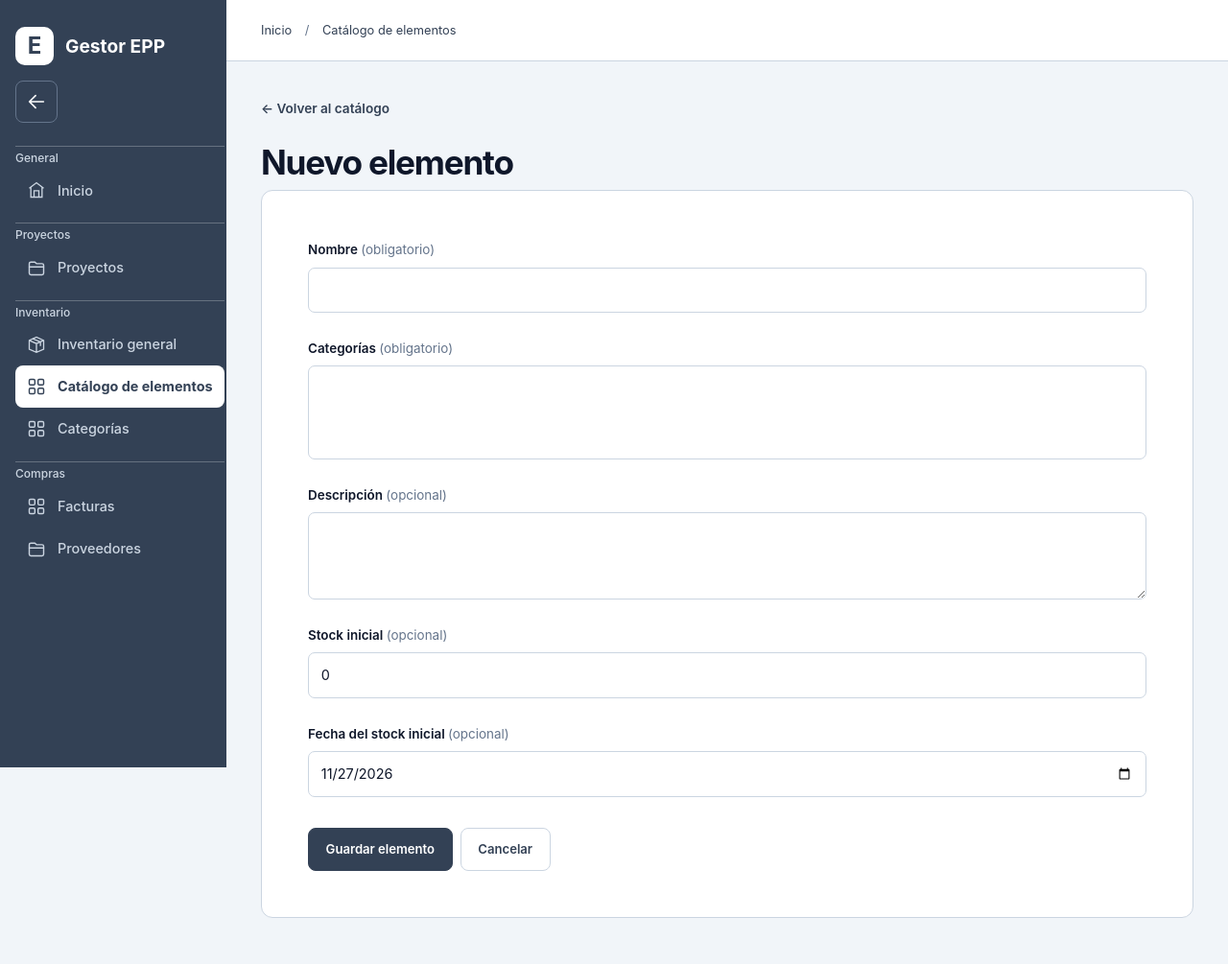
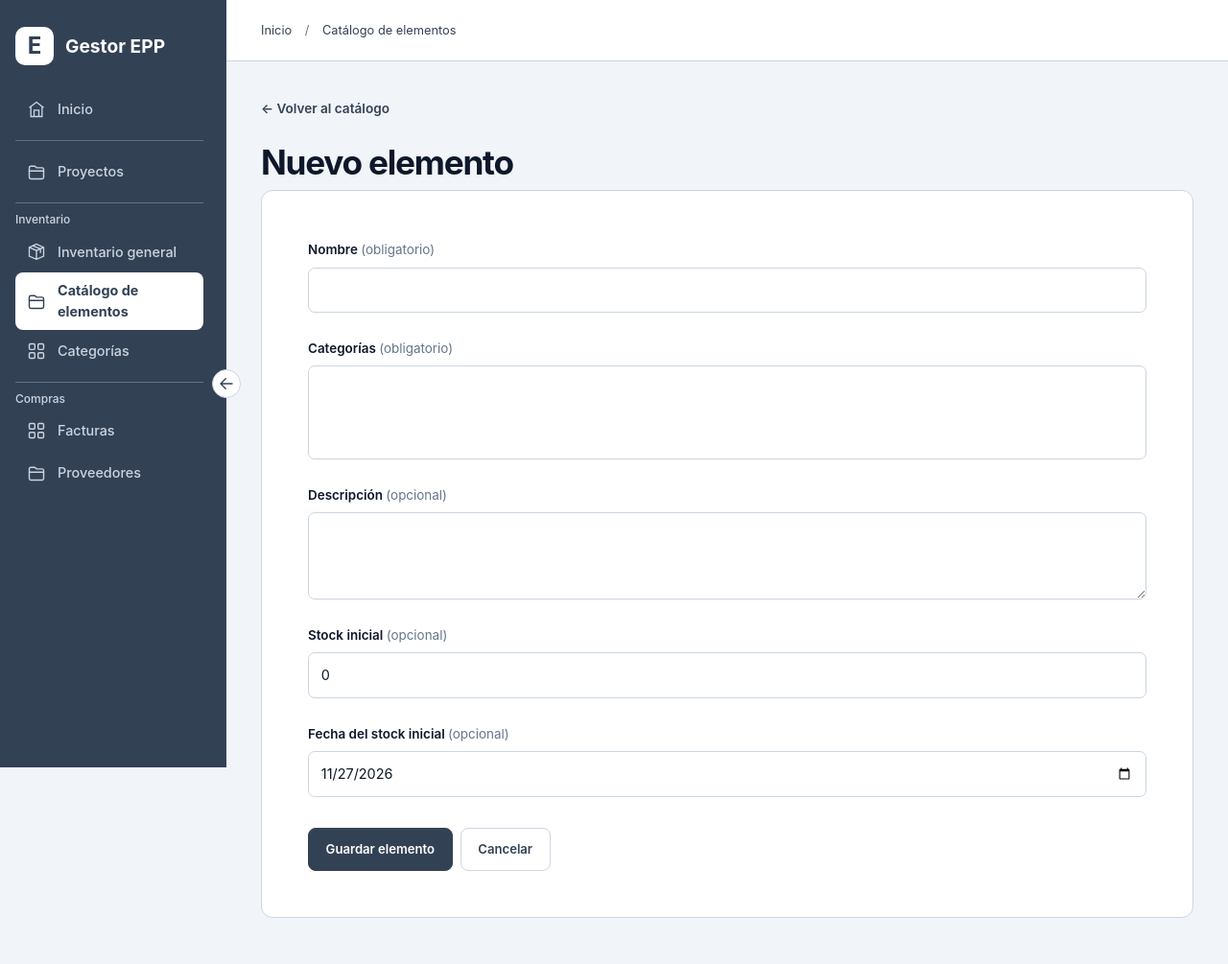
Before and after one commit to AlbertoCardenas19/gestor-epp, a Django app: page /catalogo/nuevo/ in a window 1280 px wide. Shown: the whole page at 96% size. Run offline with Django 5.2, Linux system fonts and the light colour scheme; data that the repository does not hold is empty; parts of the project's set-up code (start-up, migrations or seed data) failed here and were passed over.

Commit message:
Pulir etiquetas, separadores y control del sidebar

```diff
--- a/projects/static/projects/app.css
+++ b/projects/static/projects/app.css
@@ -12,6 +12,7 @@
   --cui-link-color-rgb: 51,65,85; --cui-link-hover-color-rgb: 15,23,42;
   --cui-link-hover-color: var(--app-text); --cui-light-rgb: 241,245,249;
   --sidebar-width: 236px;
+  --sidebar-narrow-width: 76px;
 }
 body { min-height: 100vh; font-family: -apple-system, BlinkMacSystemFont, 'Segoe UI', sans-serif; }
 a { text-underline-offset: .2em; }
@@ -19,20 +20,49 @@ a { text-underline-offset: .2em; }
 .brand { display: flex; align-items: center; gap: 12px; color: var(--app-surface); text-decoration: none; font-size: 1.2rem; font-weight: 700; white-space: nowrap; }
 .brand:hover { color: var(--app-surface); }
 .brand-mark { display: inline-grid; place-items: center; flex-shrink: 0; width: 40px; height: 40px; border-radius: 10px; background: var(--app-surface); color: var(--app-primary); font-size: 1.5rem; }
-.app-sidebar nav { display: grid; gap: 12px; margin-top: 24px; }
-.sidebar-group-title { margin: 0 0 4px; padding: 5px 0 0; border-top: 1px solid #ffffff40; color: var(--app-border); font-size: .75rem; letter-spacing: normal; }
-.sidebar-link-short { display: none; }
+.app-sidebar nav { display: grid; margin-top: 24px; }
+.sidebar-group + .sidebar-group { border-top: 1px solid #ffffff40; margin-top: 10px; padding-top: 10px; }
+.sidebar-group-title { margin: 0 0 4px; color: var(--app-border); font-size: .75rem; letter-spacing: normal; }
+.sidebar-link-label { white-space: normal; }
 .app-sidebar .nav-link { height: auto; min-height: 44px; padding-block: 8px; }
 .nav-link { display: flex; align-items: center; gap: 12px; padding: 13px 12px; color: var(--app-border); border-radius: 8px; text-decoration: none; font-size: .9rem; font-weight: 500; white-space: nowrap; }
 .nav-link::before { content: ''; flex-shrink: 0; width: 20px; height: 20px; background: currentColor; mask: url('folder.svg') center / contain no-repeat; }
 .nav-home::before { mask-image: url('home.svg'); }
 .nav-stock::before { mask-image: url('stock.svg'); }
-.nav-purchases::before,.nav-catalog::before { mask-image: url('grid.svg'); }
+.nav-categories::before,.nav-purchases::before { mask-image: url('grid.svg'); }
 .nav-link:hover { color: var(--app-surface); background: var(--app-secondary); }
 .nav-link.active { background: var(--app-surface); color: var(--app-primary); font-weight: 650; }
-.sidebar-toggle { display: flex; align-items: center; justify-content: center; padding: 10px; background: var(--app-primary); color: var(--app-surface); border: 1px solid var(--app-secondary); border-radius: 8px; font-size: .8rem; }
+.sidebar-toggle {
+  position: fixed;
+  z-index: 11;
+  top: 50%;
+  left: var(--sidebar-width);
+  transform: translate(-50%, -50%);
+  display: grid;
+  place-items: center;
+  width: 44px;
+  height: 44px;
+  padding: 0;
+  border: 0;
+  background: transparent;
+  color: var(--app-primary);
+  transition: left .24s ease;
+}
+.sidebar-toggle::before {
+  content: '';
+  position: absolute;
+  inset: 7px;
+  border: 1px solid var(--app-border);
+  border-radius: 50%;
+  background: var(--app-surface);
+}
 .sidebar-toggle[hidden] { display: none; }
-.sidebar-toggle:hover { background: var(--app-secondary); }
+.sidebar-toggle:hover::before { background: var(--app-background); }
+.sidebar-toggle:focus-visible { outline: none; }
+.sidebar-toggle:focus-visible::before { outline: 2px solid var(--app-primary); box-shadow: 0 0 0 4px var(--app-surface); }
+.sidebar-toggle:has(+ .sidebar-narrow) { left: var(--sidebar-narrow-width); }
+.sidebar-toggle:has(+ .app-sidebar.hide) { left: 24px; }
+.sidebar-toggle[aria-expanded="false"] svg { transform: rotate(180deg); }
 .app-workspace { margin-left: var(--sidebar-width); min-height: 100vh; display: flex; flex-direction: column; min-width: 0; }
 .app-topbar { background: var(--app-surface); border-bottom: 1px solid var(--cui-border-color); padding: 22px 36px; font-size: .8rem; overflow-wrap: anywhere; color: var(--app-secondary); }
 .app-topbar a { color: var(--app-primary); text-decoration: none; }
@@ -92,7 +122,7 @@ h2,h3 { letter-spacing: -.02em; }
 .pagination .page-link { display: inline-flex; align-items: center; justify-content: center; min-width: 2.5rem; min-height: 2.5rem; padding: .5rem .75rem; border-radius: .5rem !important; font-size: .82rem; line-height: 1.2; }
 .pagination .page-link:focus-visible { outline: 3px solid var(--app-primary); outline-offset: 2px; box-shadow: none; }
 @media (max-width: 767px) {
-  .app-workspace { margin-left: 76px; }
+  .app-workspace { margin-left: var(--sidebar-narrow-width); }
   .app-sidebar { box-shadow: 3px 0 12px #0002; }
   .workspace-content { padding: 24px 16px 36px; }
   .app-topbar { padding: 18px 16px; }
@@ -106,8 +136,6 @@ h2,h3 { letter-spacing: -.02em; }
 .cards-controls select[name="per_page"] { min-width: 5rem; }
 
 /* Separación de tareas y control independiente del menú. */
-.sidebar-toggle { width: 44px; height: 44px; flex-shrink: 0; margin-top: 16px; align-self: flex-start; }
-.sidebar-toggle svg { flex-shrink: 0; }
 /* Franjas y contraste de las tablas con la paleta común. */
 .table { --cui-table-color: var(--app-text); --cui-table-bg: var(--app-surface); --cui-table-border-color: var(--app-border);
   --cui-table-striped-bg: #E2E8F0; --cui-table-striped-color: var(--app-text); }
@@ -123,13 +151,12 @@ h2,h3 { letter-spacing: -.02em; }
 
 /* La tabla contrasta con el fondo frío de la página. */
 .table { --cui-table-bg: #FFFFFF; }
-/* Alturas constantes: la flecha permanece a la misma altura al contraer. */
 .nav-link { height: 48px; min-height: 48px; }
 .app-sidebar { transition: width .24s ease; }
 .app-workspace { transition: margin-left .24s ease; }
-.sidebar-toggle svg { transition: transform .24s ease; }
+.sidebar-toggle svg { position: relative; transition: transform .24s ease; }
 @media (prefers-reduced-motion: reduce) {
-  .app-sidebar, .app-workspace, .sidebar-toggle svg { transition: none; }
+  .app-sidebar, .app-workspace, .sidebar-toggle, .sidebar-toggle svg { transition: none; }
 }
 .errorlist { list-style: none; padding-left: 0; margin-bottom: .5rem; }
 
@@ -143,18 +170,16 @@ h2,h3 { letter-spacing: -.02em; }
 
 /* Keep the chosen icon rail on phones too, using CoreUI's official narrow API.
    An empty mobile token disables the library's alternative off-canvas mode. */
-.sidebar.app-sidebar { --cui-is-mobile: initial; --cui-sidebar-width: 236px; --cui-sidebar-narrow-width: 76px; padding: 28px 16px; }
-.sidebar.app-sidebar:not(.sidebar-end) { margin-inline-start: 0; }
-.sidebar.app-sidebar.sidebar-narrow { width: 76px; overflow-y: auto; }
+.sidebar.app-sidebar { --cui-is-mobile: initial; --cui-sidebar-width: var(--sidebar-width); --cui-sidebar-narrow-width: var(--sidebar-narrow-width); padding: 28px 24px 28px 16px; }
+.sidebar.app-sidebar:not(.sidebar-end):not(.hide) { margin-inline-start: 0; }
+.sidebar.app-sidebar.sidebar-narrow { width: var(--sidebar-narrow-width); padding-left: 10px; }
 .sidebar-narrow .brand-copy { display: none; }
 .sidebar-narrow .sidebar-group-title { font-size: .56rem; text-align: center; }
-.sidebar-narrow .nav-link { flex-direction: column; justify-content: center; gap: 2px; padding: 4px 0; }
+.sidebar-narrow .nav-link { justify-content: center; padding: 8px 0; }
 .sidebar-narrow .sidebar-link-label { display: none; }
-.sidebar-narrow .sidebar-link-short { display: block; font-size: .56rem; line-height: 1.1; }
-.sidebar-narrow .sidebar-toggle svg { transform: rotate(180deg); }
-.sidebar-narrow ~ .app-workspace { margin-left: 76px; }
+.sidebar-narrow ~ .app-workspace { margin-left: var(--sidebar-narrow-width); }
 .sidebar-toggle svg { pointer-events: none; }
-@media (max-width: 767px) { .app-sidebar ~ .app-workspace { margin-left: 76px; } }
+@media (max-width: 767px) { .app-sidebar ~ .app-workspace { margin-left: var(--sidebar-narrow-width); } }
 .business-filters { max-width: 16rem; }
 .datatable-shell, .datatable-shell .card-body { min-width: 0; }
 .dt-container { min-width: 0; font-size: .85rem; }
--- a/projects/static/projects/components.js
+++ b/projects/static/projects/components.js
@@ -28,7 +28,7 @@
 
   const sidebar = document.querySelector('#sidebar');
   if (!sidebar) return;
-  const button = sidebar.querySelector('.sidebar-toggle');
+  const button = document.querySelector('.sidebar-toggle');
   const component = coreui.Sidebar.getOrCreateInstance(sidebar);
   const mobile = matchMedia('(max-width: 767px)');
   let collapsed = mobile.matches;
@@ -37,10 +37,15 @@
     if (!mobile.matches && saved !== null) collapsed = saved === 'collapsed';
   } catch (_) {}
   if (collapsed) component.narrow();
+  button.addEventListener('click', () => {
+    if (sidebar.classList.contains('hide')) component.show();
+    else component.toggleNarrow();
+  });
   function sync() {
     const narrow = sidebar.classList.contains('sidebar-narrow');
-    const label = narrow ? 'Expandir menú' : 'Contraer menú';
-    button.setAttribute('aria-expanded', String(!narrow));
+    const expanded = !narrow && !sidebar.classList.contains('hide');
+    const label = expanded ? 'Contraer menú' : 'Expandir menú';
+    button.setAttribute('aria-expanded', String(expanded));
     button.setAttribute('aria-label', label);
     button.title = label;
     if (!mobile.matches) {
--- a/projects/templates/projects/base.html
+++ b/projects/templates/projects/base.html
@@ -17,9 +17,9 @@
 </head>
 <body>
   <a class="visually-hidden-focusable skip-link" href="#contenido">Ir al contenido</a>
+  <button class="sidebar-toggle" type="button" aria-controls="sidebar" aria-expanded="true" aria-label="Contraer menú" title="Contraer menú" hidden><svg aria-hidden="true" width="18" height="18" viewBox="0 0 24 24" fill="none" stroke="currentColor" stroke-width="1.8" stroke-linecap="round" stroke-linejoin="round"><path d="M20 12H4m7-7-7 7 7 7"/></svg></button>
   <aside class="sidebar app-sidebar" id="sidebar">
     <a class="brand" aria-label="Gestor EPP: inicio" href="{% url 'projects:home' %}"><span class="brand-mark" aria-hidden="true">E</span><span class="brand-copy">Gestor EPP</span></a>
-    <button class="sidebar-toggle" type="button" data-coreui-toggle="narrow" aria-controls="sidebar" aria-expanded="true" aria-label="Contraer menú" title="Contraer menú" hidden><svg aria-hidden="true" width="22" height="22" viewBox="0 0 24 24" fill="none" stroke="currentColor" stroke-width="1.8" stroke-linecap="round" stroke-linejoin="round"><path d="M20 12H4m7-7-7 7 7 7"/></svg></button>
     {% include 'projects/sidebar_nav.html' %}
   </aside>
   <div class="app-workspace">
--- a/projects/templates/projects/sidebar_nav.html
+++ b/projects/templates/projects/sidebar_nav.html
@@ -1,18 +1,17 @@
 <nav aria-label="Principal">
   {% for group in navigation.groups %}
-    <section aria-labelledby="sidebar-group-{{ forloop.counter }}">
-      <h2 class="sidebar-group-title" id="sidebar-group-{{ forloop.counter }}">{{ group.title }}</h2>
+    <div class="sidebar-group"{% if group.title %} role="group" aria-labelledby="sidebar-group-{{ forloop.counter }}"{% endif %}>
+      {% if group.title %}<h2 class="sidebar-group-title" id="sidebar-group-{{ forloop.counter }}">{{ group.title }}</h2>{% endif %}
       <ul class="list-unstyled mb-0">
         {% for link in group.links %}
           <li class="nav-item">
             <a class="nav-link nav-{{ link.icon }}{% if link.current %} active{% endif %}" href="{{ link.url }}"
                aria-label="{{ link.label }}" title="{{ link.label }}"{% if link.current %} aria-current="{{ link.current }}"{% endif %}>
               <span class="sidebar-link-label">{{ link.label }}</span>
-              <span class="sidebar-link-short" aria-hidden="true">{{ link.short_label }}</span>
             </a>
           </li>
         {% endfor %}
       </ul>
-    </section>
+    </div>
   {% endfor %}
 </nav>
--- a/projects/templatetags/navigation.py
+++ b/projects/templatetags/navigation.py
@@ -4,16 +4,16 @@ from django.urls import reverse
 register = template.Library()
 
 GROUPS = (
-    ('General', (('projects:home', 'Inicio', 'Inicio', 'home'),)),
-    ('Proyectos', (('projects:list', 'Proyectos', 'Proyectos', 'projects'),)),
+    (None, (('projects:home', 'Inicio', 'home'),)),
+    (None, (('projects:list', 'Proyectos', 'projects'),)),
     ('Inventario', (
-        ('stock:list', 'Inventario general', 'Stock', 'stock'),
-        ('catalog:list', 'Catálogo de elementos', 'Catálogo', 'catalog'),
-        ('catalog:categories', 'Categorías', 'Categorías', 'catalog'),
+        ('stock:list', 'Inventario general', 'stock'),
+        ('catalog:list', 'Catálogo de elementos', 'catalog'),
+        ('catalog:categories', 'Categorías', 'categories'),
     )),
     ('Compras', (
-        ('purchases:list', 'Facturas', 'Facturas', 'purchases'),
-        ('purchases:suppliers', 'Proveedores', 'Proveedor', 'projects'),
+        ('purchases:list', 'Facturas', 'purchases'),
+        ('purchases:suppliers', 'Proveedores', 'projects'),
     )),
 )
 
@@ -45,8 +45,8 @@ def sidebar_navigation(match):
     active = None
     for title, definitions in GROUPS:
         links = []
-        for route, label, short_label, icon in definitions:
-            link = {'label': label, 'short_label': short_label, 'icon': icon, 'url': reverse(route)}
+        for route, label, icon in definitions:
+            link = {'label': label, 'icon': icon, 'url': reverse(route)}
             if route == current:
                 link['current'] = 'page' if route == match.view_name else 'location'
                 active = link
```
Also changed, not shown: docs/09-componentes-y-datatables.md (+3 -3 lines), projects/browser_checks.py (+53 -1 lines).
